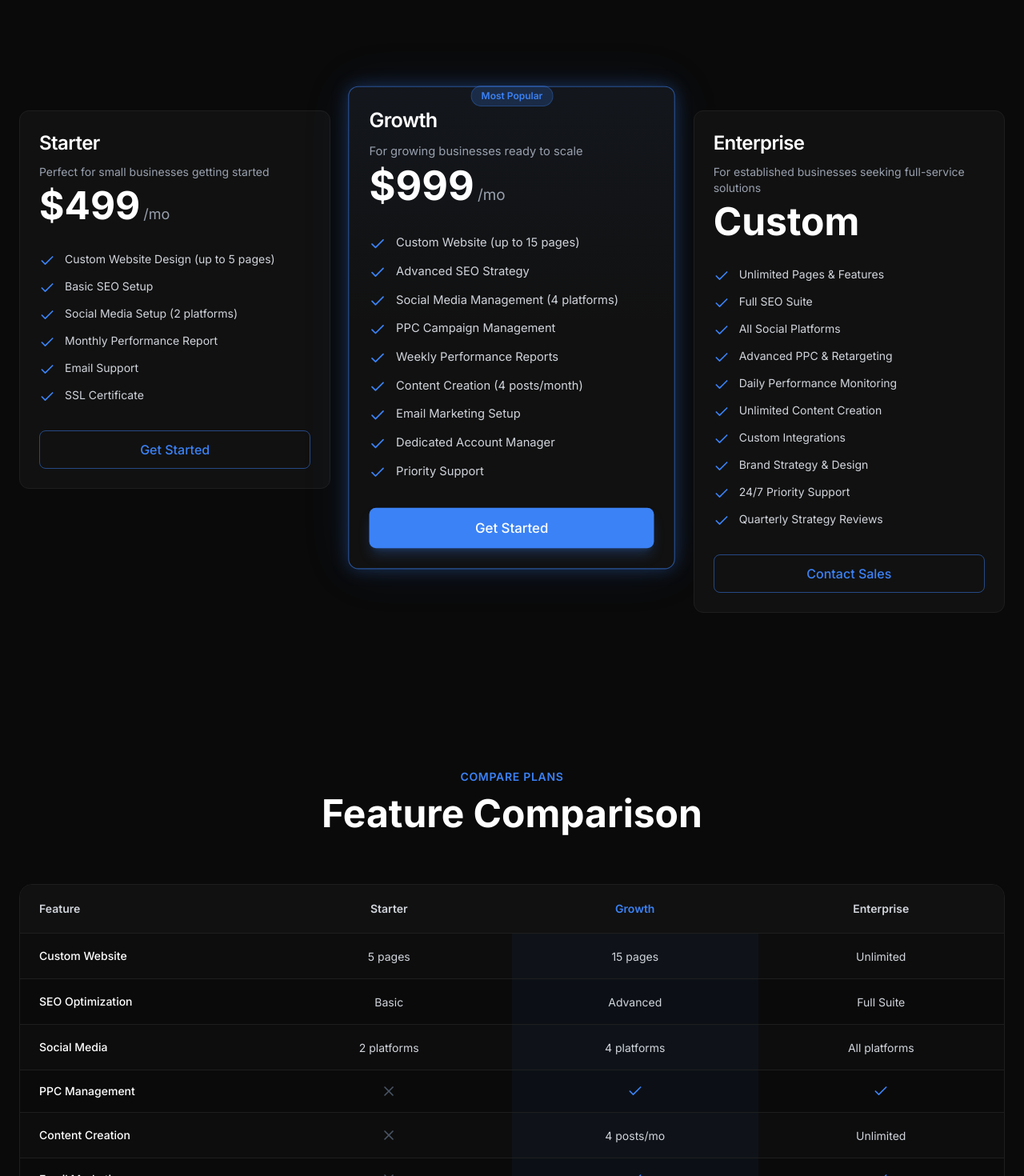
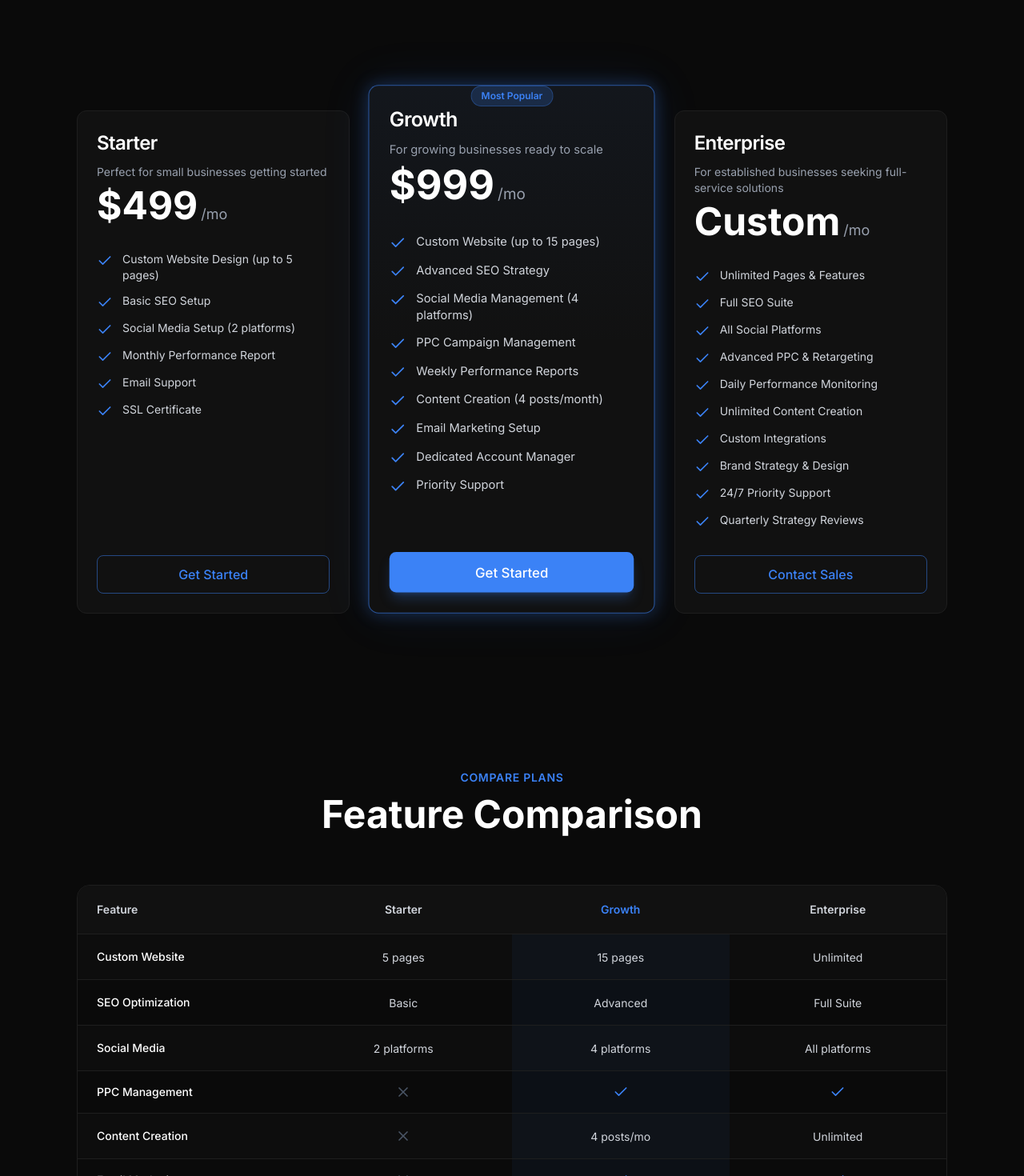
Before and after one commit to TalhaFaisal777/upwarddigital-site, a React (Vite) app: page /pricing in a window 1280 px wide. Shown: the part 660-2130 px from the top of the page at 80% size. Built offline with nearby package versions, Linux system fonts and the light colour scheme.

Commit message:
Fix pricing cards alignment and consistency

```diff
--- a/src/pages/Pricing.jsx
+++ b/src/pages/Pricing.jsx
@@ -205,12 +205,13 @@ function PricingCard({ tier, isAnnual, index }) {
           <div className="mb-8">
             {price !== null ? (
               <div className="flex items-baseline gap-1">
-                <span className="text-5xl font-bold text-white">${price}</span>
+                <span className="text-4xl md:text-5xl font-bold text-white">${price}</span>
                 <span className="text-gray-400 text-lg">/mo</span>
               </div>
             ) : (
-              <div className="flex items-baseline">
-                <span className="text-5xl font-bold text-white">Custom</span>
+              <div className="flex items-baseline gap-1">
+                <span className="text-4xl md:text-5xl font-bold text-white">Custom</span>
+                <span className="text-gray-400 text-lg">/mo</span>
               </div>
             )}
             {price !== null && isAnnual && (
@@ -247,8 +248,8 @@ function PricingCard({ tier, isAnnual, index }) {
 function PricingCardsSection({ isAnnual }) {
   return (
     <section className="py-24 relative">
-      <div className="max-w-7xl mx-auto px-6">
-        <div className="grid grid-cols-1 lg:grid-cols-3 gap-8 items-start">
+      <div className="max-w-6xl mx-auto px-6 md:px-8">
+        <div className="grid grid-cols-1 lg:grid-cols-3 gap-6 lg:gap-8 items-stretch">
           {pricingTiers.map((tier, i) => (
             <PricingCard key={tier.name} tier={tier} isAnnual={isAnnual} index={i} />
           ))}
@@ -271,7 +272,7 @@ function ComparisonCell({ value }) {
 function FeatureComparisonSection() {
   return (
     <section className="py-24 relative">
-      <div className="max-w-7xl mx-auto px-6">
+      <div className="max-w-6xl mx-auto px-6 md:px-8">
         <SectionHeading subtitle="Compare Plans" title="Feature Comparison" />
 
         <motion.div
@@ -439,7 +440,7 @@ export default function Pricing() {
 
       {/* 2. Pricing Toggle + Pricing Cards */}
       <section className="pt-24 relative">
-        <div className="max-w-7xl mx-auto px-6">
+        <div className="max-w-6xl mx-auto px-6 md:px-8">
           <PricingToggle isAnnual={isAnnual} setIsAnnual={setIsAnnual} />
         </div>
       </section>
```
